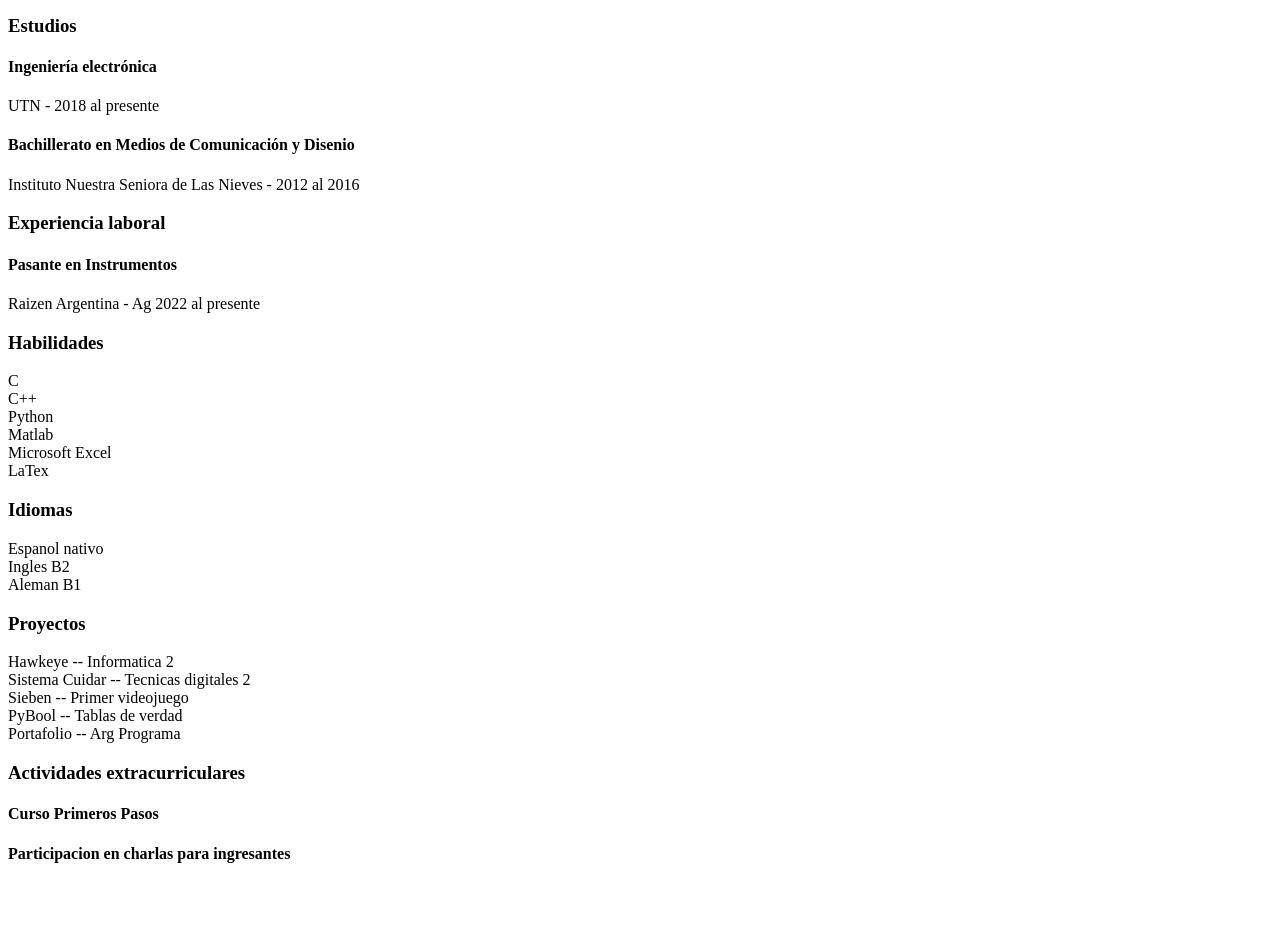
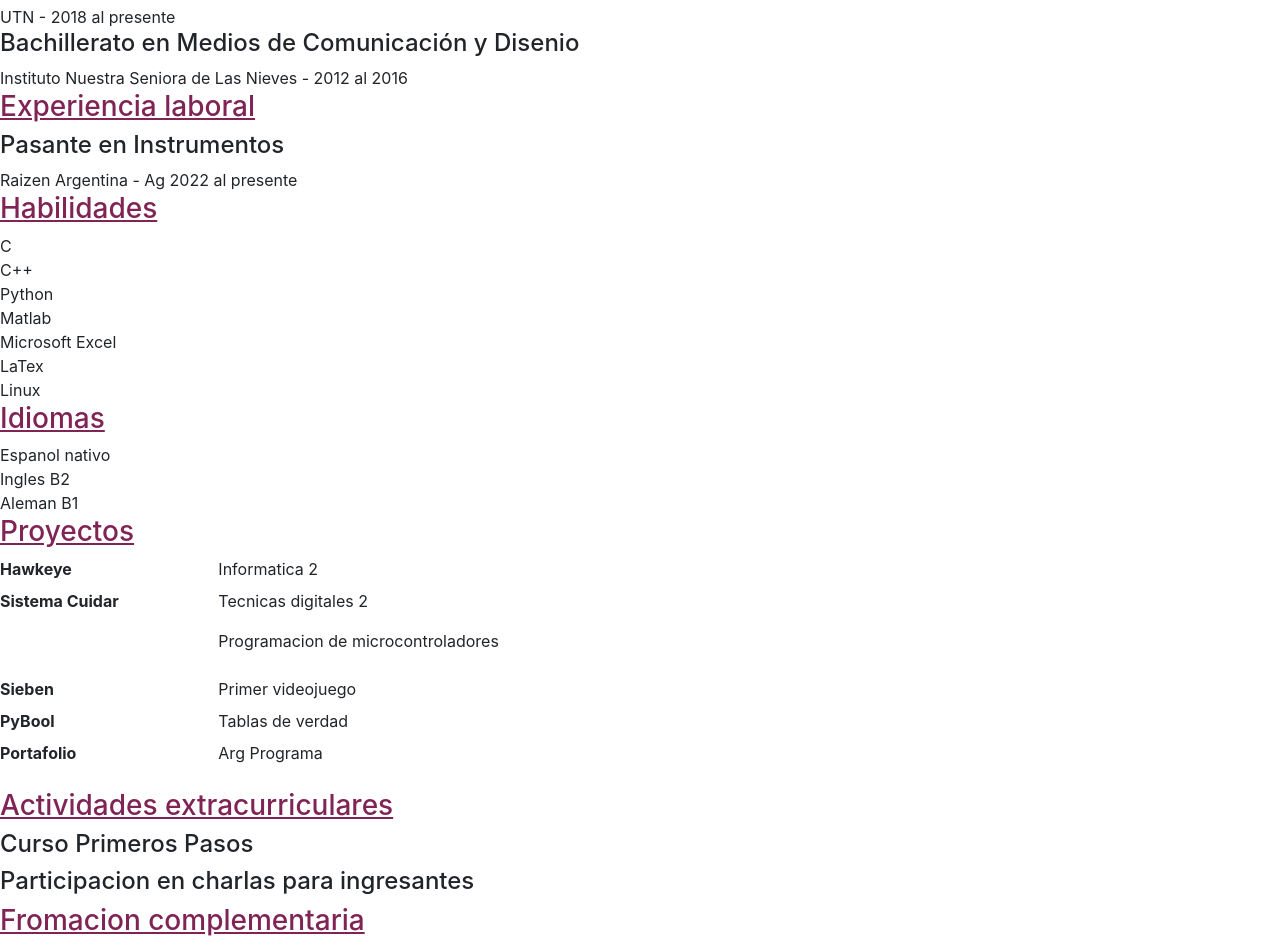
Before and after one commit to Fiamma124/Arg_Programa, a plain HTML site: page Portafolio_con_CSS/Mi_portafolio_con_CSS.html in a window 1280 px wide. Shown: the part 176-1122 px from the top of the page. Before the commit the page ends 1060 px from the top, so only its background shows below. Drawn offline with nearby package versions, Linux system fonts and the light colour scheme.

Commit message:
Metiendole Bootstrap

```diff
--- a/Portafolio_con_CSS/Mi_portafolio_con_CSS.html
+++ b/Portafolio_con_CSS/Mi_portafolio_con_CSS.html
@@ -4,12 +4,22 @@
     <meta charset="utf-8">
     <title>Portafolio Fiamma</title>
     <link rel="stylesheet" href="master.css">
+    <link rel="stylesheet" href="https://stackpath.bootstrapcdn.com/bootstrap/4.3.1/css/bootstrap.min.css" integrity="sha384-ggOyR0iXCbMQv3Xipma34MD+dH/1fQ784/j6cY/iJTQUOhcWr7x9JvoRxT2MZw1T" crossorigin="anonymous">
+
   </head>
   <body>
+    <script src="https://code.jquery.com/jquery-3.3.1.slim.min.js" integrity="sha384-q8i/X+965DzO0rT7abK41JStQIAqVgRVzpbzo5smXKp4YfRvH+8abtTE1Pi6jizo" crossorigin="anonymous"></script>
+    <script src="https://cdnjs.cloudflare.com/ajax/libs/popper.js/1.14.7/umd/popper.min.js" integrity="sha384-UO2eT0CpHqdSJQ6hJty5KVphtPhzWj9WO1clHTMGa3JDZwrnQq4sF86dIHNDz0W1" crossorigin="anonymous"></script>
+    <script src="https://stackpath.bootstrapcdn.com/bootstrap/4.3.1/js/bootstrap.min.js" integrity="sha384-JjSmVgyd0p3pXB1rRibZUAYoIIy6OrQ6VrjIEaFf/nJGzIxFDsf4x0xIM+B07jRM" crossorigin="anonymous"></script>
+
+
+
     <h1>Fiamma Purpura</h1>
+
     <h2>Estudiante &nbsp; - &nbsp; Pasante</h2>
 
     <h3>Estudios</h3>
+
     <h4>Ingeniería electrónica</h4>
     UTN - 2018 al presente
     <h4>Bachillerato en Medios de Comunicación y Disenio</h4>
@@ -26,6 +36,9 @@
     Matlab <br>
     Microsoft Excel <br>
     LaTex <br>
+    Linux <br>
+
+    <i class="bi bi-translate"></i>
 
     <h3>Idiomas</h3>
     Espanol nativo <br>
@@ -33,15 +46,37 @@
     Aleman B1 <br>
 
     <h3>Proyectos</h3>
-    Hawkeye -- Informatica 2 <br>
-    Sistema Cuidar -- Tecnicas digitales 2 <br>
-    Sieben -- Primer videojuego <br>
-    PyBool -- Tablas de verdad <br>
-    Portafolio -- Arg Programa <br>
+
+    <dl class="row">
+      <dt class="col-sm-2">Hawkeye</dt>
+      <dd class="col-sm-10">Informatica 2</dd>
+
+      <dt class="col-sm-2">Sistema Cuidar</dt>
+      <dd class="col-sm-10">
+        <p>Tecnicas digitales 2</p>
+        <p>Programacion de microcontroladores</p>
+      </dd>
+
+      <dt class="col-sm-2">Sieben</dt>
+      <dd class="col-sm-10">Primer videojuego</dd>
+
+      <dt class="col-sm-2">PyBool</dt>
+      <dd class="col-sm-10">Tablas de verdad</dd>
+
+      <dt class="col-sm-2">Portafolio</dt>
+      <dd class="col-sm-10">Arg Programa</dd>
+
+    </dl>
 
     <h3>Actividades extracurriculares</h3>
     <h4>Curso Primeros Pasos</h4>
     <h4>Participacion en charlas para ingresantes</h4>
 
+    <h3>Fromacion complementaria</h3>
+    AutoCAD 2D <br>
+    Matlab Esencial <br>
+
+
+
   </body>
 </html>
--- a/Portafolio_con_CSS/master.css
+++ b/Portafolio_con_CSS/master.css
@@ -9,4 +9,13 @@
   font-size: 37px;
   text-align: center;
   background:#900C3F  ;
+  /*padding: 10px;*/
 }
+
+h3{
+  color: #7F2455;
+  text-decoration: underline;
+}
+h4{
+  padding: 1 px inherit;
+}
```
Also changed, not shown: package-lock.json (added).
